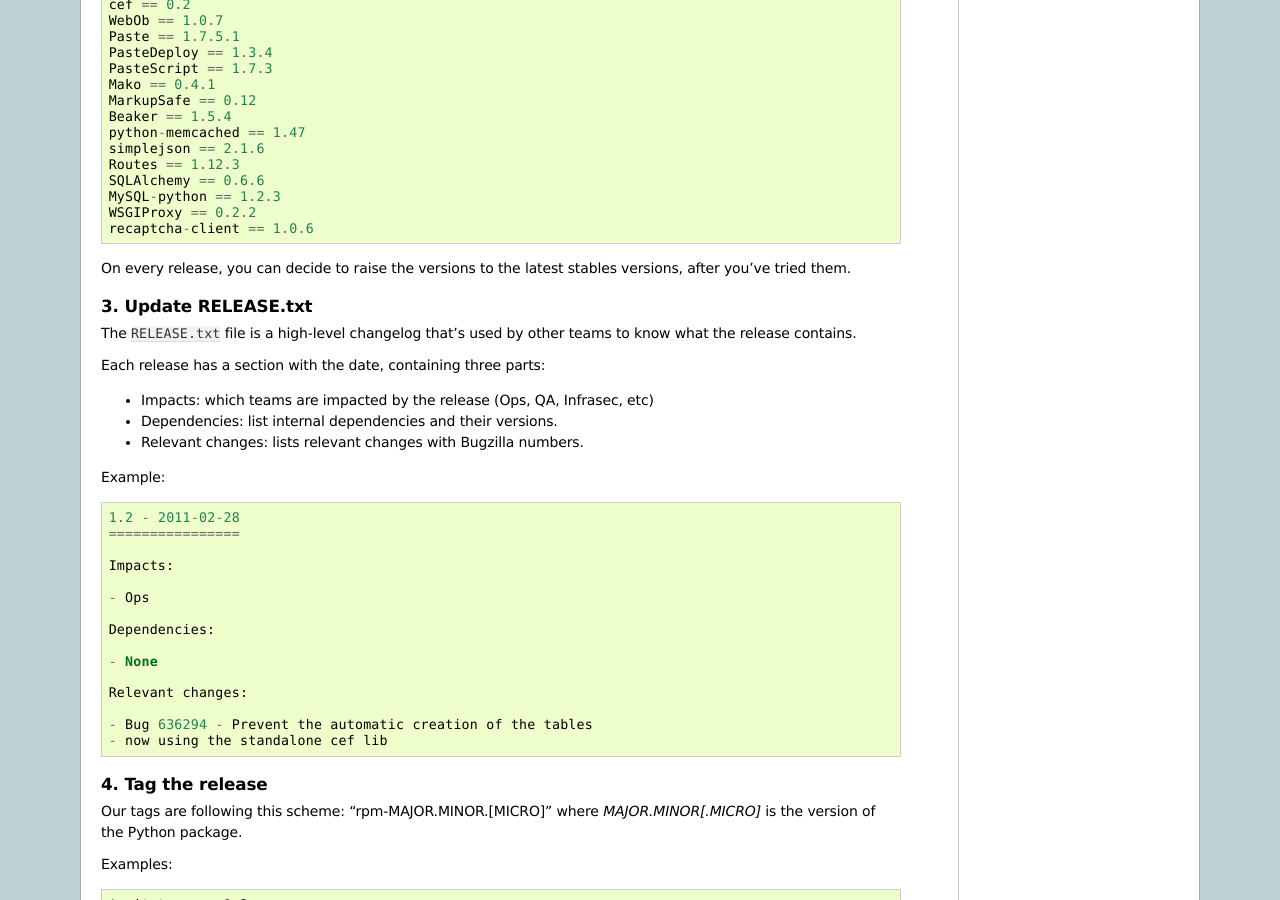
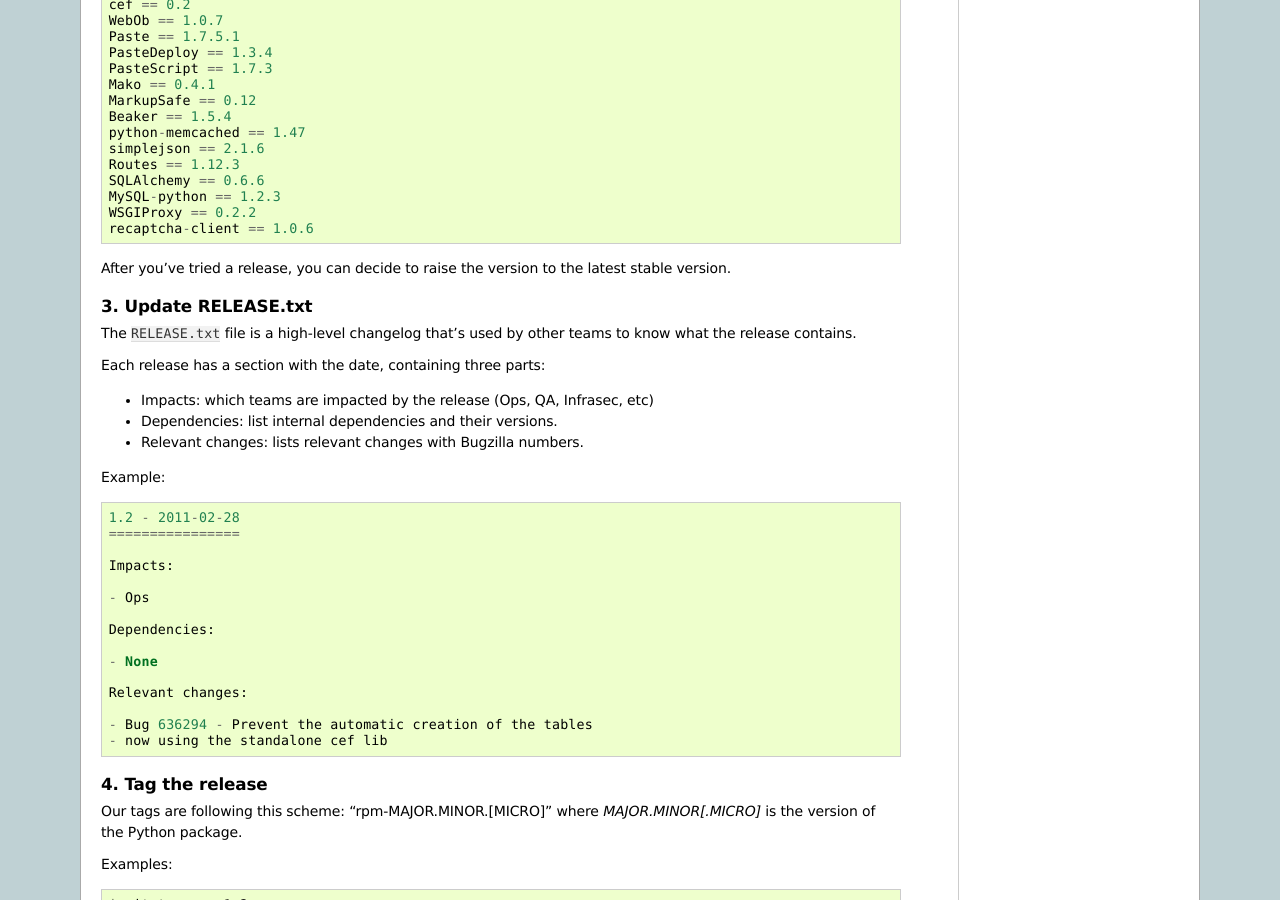
Before and after one commit to mozilla-services/docs, a Sphinx documentation site: the page built from source/server-devguide/release.rst, in a window 1280 px wide and 900 px high, scrolled down 1063 px. Built offline with Sphinx 7.4.7, drawn with Linux system fonts in a browser that asks for light colours; the version number could not be read and is left out.

Commit message:
rephrasing

```diff
--- a/source/server-devguide/release.rst
+++ b/source/server-devguide/release.rst
@@ -84,9 +84,8 @@ Example::
     recaptcha-client == 1.0.6
 
 
-On every release, you can decide to raise the versions to the latest stables
-versions, after you've tried them.
-
+After you've tried a release, you can decide to raise the version to the latest
+stable version.
 
 3. Update RELEASE.txt
 ::::::::::::::::::::::
```
